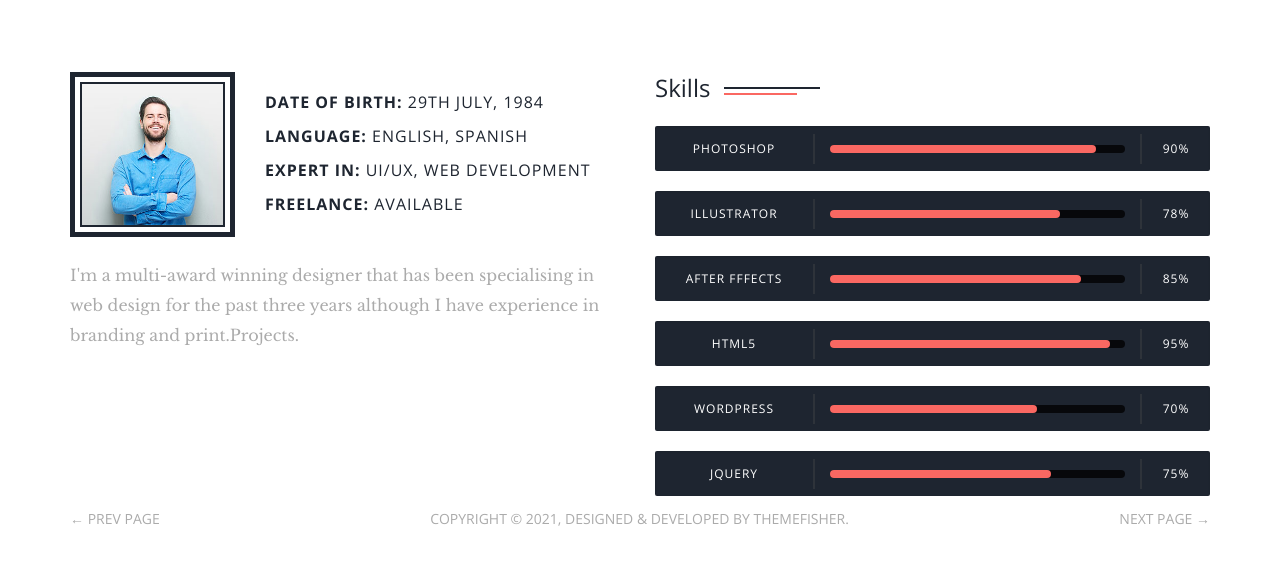
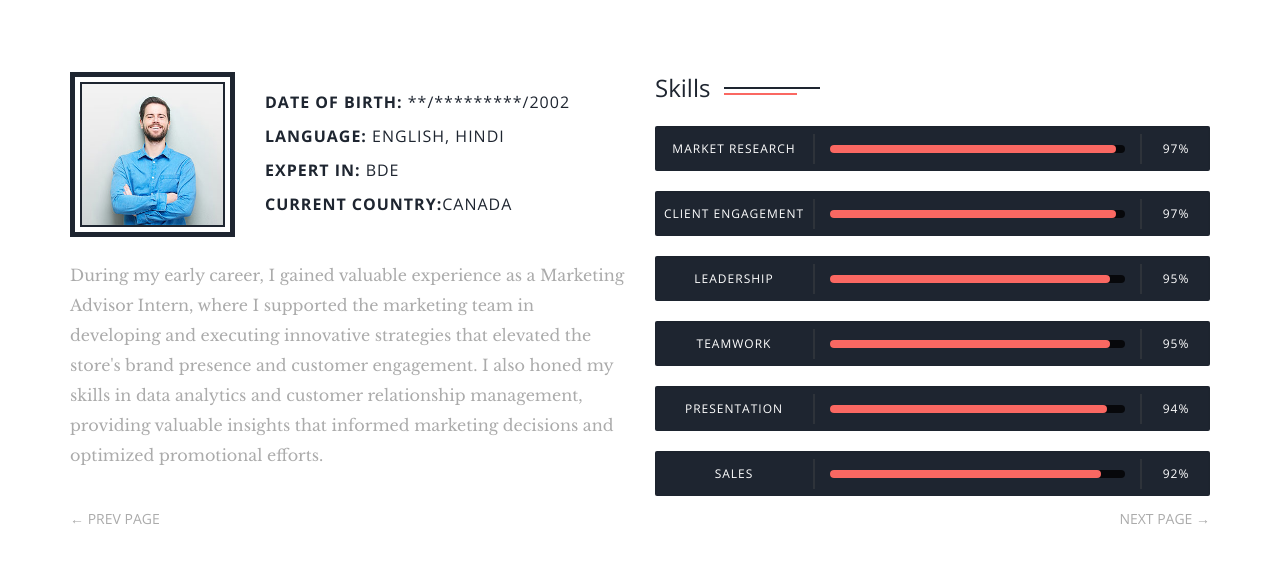
Before and after one commit to gillsanjay/sanjaygill.github.io, a plain HTML site: page about.html in a window 1280 px wide. Shown: the part 232-800 px from the top of the page. Drawn offline with nearby package versions, Linux system fonts and the light colour scheme; files whose address does not match are found by name.

Commit message:
Update about.html

```diff
--- a/about.html
+++ b/about.html
@@ -1,38 +1,18 @@
-<!--
- // WEBSITE: https://themefisher.com
- // TWITTER: https://twitter.com/themefisher
- // FACEBOOK: https://www.facebook.com/themefisher
- // GITHUB: https://github.com/themefisher/
--->
-
-<!--
-THEME: Phantom - Bootstrap Portfolio Template
-VERSION: 1.0.0
-AUTHOR: Themefisher
-
-HOMEPAGE: https://themefisher.com/products/phantom-best-bootstrap-portfolio-template/
-DEMO: https://demo.themefisher.com/phantom/
-GITHUB: https://github.com/themefisher/Phantom-Bootstrap-Portfolio-Template
-
-WEBSITE: https://themefisher.com
-TWITTER: https://twitter.com/themefisher
-FACEBOOK: https://www.facebook.com/themefisher
--->
-
 <!DOCTYPE html>
 <html lang="zxx">
 <head>
 
   <!-- ** Basic Page Needs ** -->
   <meta charset="utf-8">
-  <title>Phantom - Bootstrap Portfolio Template</title>
+  <title>Sanjay Gill</title>
 
-  <!-- ** Mobile Specific Metas ** -->
-  <meta http-equiv="X-UA-Compatible" content="IE=edge">
-  <meta name="description" content="Portfolio HTML Template">
-  <meta name="viewport" content="width=device-width, initial-scale=1.0, maximum-scale=5.0">
-  <meta name="author" content="Themefisher">
-  <meta name="generator" content="Themefisher Html5 Portfolio Template v1.0">
+ <!-- ** Mobile Specific Metas ** -->
+ <meta http-equiv="X-UA-Compatible" content="IE=edge">
+ <meta name="description" content="Sanjay Gill Portfolio">
+ <meta name="viewport" content="width=device-width, initial-scale=1.0, maximum-scale=5.0">
+ <meta name="author" content="evil4samain">
+ <meta name="generator" content="Portfolio v1.0">
+
 
   <!-- Essential Stylesheets -->
   <link rel="stylesheet" href="https://fonts.googleapis.com/css?family=Libre+Baskerville:400,400i|Open+Sans:400,600,700,800">
@@ -62,7 +42,7 @@ FACEBOOK: https://www.facebook.com/themefisher
     <div class="loading-mask"></div>
   </div>
 
-  <div class="preview-wrapper">
+  <!-- <div class="preview-wrapper">
     <div class="switcher-head">
       <span>Style Switcher</span>
       <div class="switcher-trigger tf-tools"></div>
@@ -77,7 +57,7 @@ FACEBOOK: https://www.facebook.com/themefisher
         <li class="c3" data-color="yellow" title="Blue">Blue</li>
       </ul>
     </div>
-  </div>
+  </div> -->
 
 <main class="site-wrapper">
   <div class="pt-table">
@@ -91,8 +71,7 @@ FACEBOOK: https://www.facebook.com/themefisher
           <div class="col-xs-12 col-md-offset-1 col-md-10 col-lg-offset-2 col-lg-8">
             <div class="page-title text-center">
               <h2>About <span class="primary">me</span> <span class="title-bg">Name</span></h2>
-              <p>I am working as a professional UI/UX Designer since 2007. Worked in more than 200 live projects and
-                also with more than 120 different clients!</p>
+              <p>I have worked as a Sales Manager and Business Development Executive, gaining experience of more than 3 years</p>
             </div>
           </div>
 
@@ -102,15 +81,15 @@ FACEBOOK: https://www.facebook.com/themefisher
                 <img src="images/author.jpg" alt="">
               </figure> <!-- /.author-bio -->
               <div class="author-desc">
-                <p><b>Date of birth:</b> 29th july, 1984</p>
-                <p><b>Language:</b> English, Spanish</p>
-                <p><b>Expert in:</b> UI/UX, Web development</p>
-                <p><b>Freelance:</b> Available</p>
+                <p><b>Date of birth:</b> **/*********/2002</p>
+                <p><b>Language:</b> English, Hindi</p>
+                <p><b>Expert in:</b> BDE</p>
+                <p><b>current Country:</b>Canada </p>
               </div>
               <!-- /.author-desc -->
             </div> <!-- /.about-author -->
-            <p>I'm a multi-award winning designer that has been specialising in web design for the past three years
-              although I have experience in branding and print.Projects.</p>
+            <p>During my early career, I gained valuable experience as a Marketing Advisor Intern, where I supported the marketing team in developing and executing innovative strategies that elevated the store's brand presence and customer engagement. I also honed my skills in data analytics and customer relationship management, providing valuable insights that informed marketing decisions and optimized promotional efforts.
+            </p>
           </div> <!-- /.col -->
 
           <div class="col-xs-12 col-md-6">
@@ -119,46 +98,46 @@ FACEBOOK: https://www.facebook.com/themefisher
             </div>
             <div class="skill-wrapper">
               <div class="progress clear">
-                <div class="skill-name">Photoshop</div>
+                <div class="skill-name">Market Research</div>
                 <div class="skill-bar">
                   <div class="bar"></div>
                 </div>
-                <div class="skill-lavel" data-skill-value="90%"></div>
+                <div class="skill-lavel" data-skill-value="97%"></div>
               </div> <!-- /.progress -->
               <div class="progress clear">
-                <div class="skill-name">Illustrator</div>
+                <div class="skill-name">Client Engagement</div>
                 <div class="skill-bar">
                   <div class="bar"></div>
                 </div>
-                <div class="skill-lavel" data-skill-value="78%"></div>
+                <div class="skill-lavel" data-skill-value="97%"></div>
               </div> <!-- /.progress -->
               <div class="progress clear">
-                <div class="skill-name">After Fffects</div>
-                <div class="skill-bar">
-                  <div class="bar"></div>
-                </div>
-                <div class="skill-lavel" data-skill-value="85%"></div>
-              </div> <!-- /.progress -->
-              <div class="progress clear">
-                <div class="skill-name">HTML5</div>
+                <div class="skill-name">Leadership</div>
                 <div class="skill-bar">
                   <div class="bar"></div>
                 </div>
                 <div class="skill-lavel" data-skill-value="95%"></div>
               </div> <!-- /.progress -->
               <div class="progress clear">
-                <div class="skill-name">WordPress</div>
+                <div class="skill-name">Teamwork</div>
                 <div class="skill-bar">
                   <div class="bar"></div>
                 </div>
-                <div class="skill-lavel" data-skill-value="70%"></div>
+                <div class="skill-lavel" data-skill-value="95%"></div>
               </div> <!-- /.progress -->
               <div class="progress clear">
-                <div class="skill-name">jQuery</div>
+                <div class="skill-name">Presentation</div>
                 <div class="skill-bar">
                   <div class="bar"></div>
                 </div>
-                <div class="skill-lavel" data-skill-value="75%"></div>
+                <div class="skill-lavel" data-skill-value="94%"></div>
+              </div> <!-- /.progress -->
+              <div class="progress clear">
+                <div class="skill-name">Sales</div>
+                <div class="skill-bar">
+                  <div class="bar"></div>
+                </div>
+                <div class="skill-lavel" data-skill-value="92%"></div>
               </div> <!-- /.progress -->
             </div> <!-- /.skill-wrapper -->
           </div> <!-- /.col -->
@@ -168,9 +147,9 @@ FACEBOOK: https://www.facebook.com/themefisher
       <nav class="page-nav clear">
   <div class="container">
     <div class="flex flex-middle space-between">
-      <span class="prev-page"><a href="welcome.html" class="link">&larr; Prev Page</a></span>
-      <span class="copyright">Copyright &copy; 2021, Designed &amp; Developed by <a href="https://themefisher.com/">Themefisher</a>.</span>
-      <span class="next-page"><a href="services.html" class="link">Next Page &rarr;</a></span>
+     <span class="prev-page"><a href="welcome.html" class="link">&larr; Prev Page</a></span>
+      <!-- <span class="copyright">Copyright &copy; 2021, Designed &amp; Developed by <a href="https://themefisher.com/">Themefisher</a>.</span> -->
+      <span class="next-page"><a href="resume.html" class="link">Next Page &rarr;</a></span>
     </div>
   </div>
   <!-- /.page-nav -->
```
